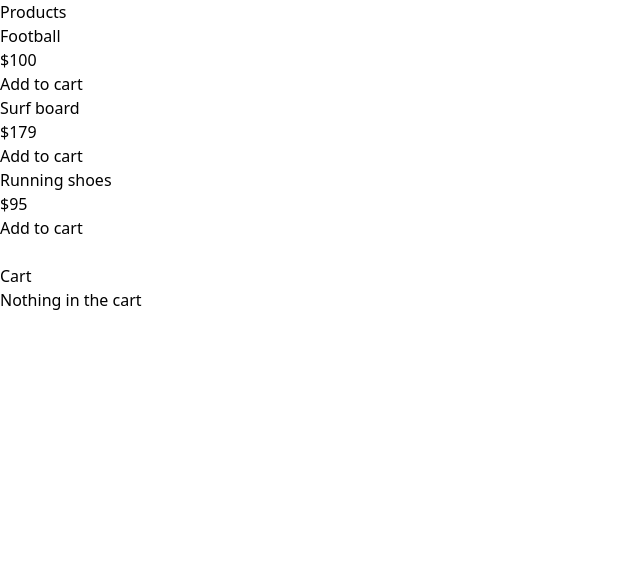
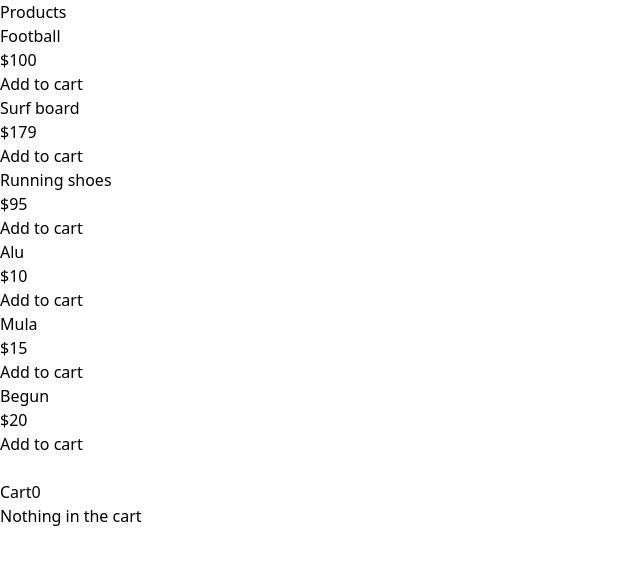
Before and after one commit to ShahriyarHero/simple-cart, a React (Vite) app: page / in a window 1280 px wide. Shown: the top 564 px of the page, without its empty margins (0-640 px from the left). Built offline with nearby package versions, Linux system fonts and the light colour scheme.

Commit message:
Shows product count in cart

```diff
--- a/public/products.json
+++ b/public/products.json
@@ -1,7 +1,10 @@
 {
-    "products": [
-        {"id": 1, "name": "Football", "price": 100},
-        {"id": 2, "name": "Surf board", "price": 179},
-        {"id": 3, "name": "Running shoes", "price": 95}
-    ]
+  "products": [
+    { "id": 1, "name": "Football", "price": 100 },
+    { "id": 2, "name": "Surf board", "price": 179 },
+    { "id": 3, "name": "Running shoes", "price": 95 },
+    { "id": 4, "name": "Alu", "price": 10 },
+    { "id": 6, "name": "Mula", "price": 15 },
+    { "id": 7, "name": "Begun", "price": 20 }
+  ]
 }
--- a/src/Cart.jsx
+++ b/src/Cart.jsx
@@ -13,7 +13,12 @@ const Cart = (props) => {
 
   return (
     <div className="p-4">
-      <h1 className="text-3xl text-center">Cart</h1>
+      <div className="text-3xl text-center flex justify-center items-center">
+        Cart
+        <span className="text-white bg-black px-4 py-1 ml-2 rounded-full text-sm">
+          {cartItems.reduce((quantity, item) => quantity + item.quantity, 0)}
+        </span>
+      </div>
 
       {cartItems.length == 0 ? (
         <h1 className="text-red-500 text-center my-5 font-bold">
```
